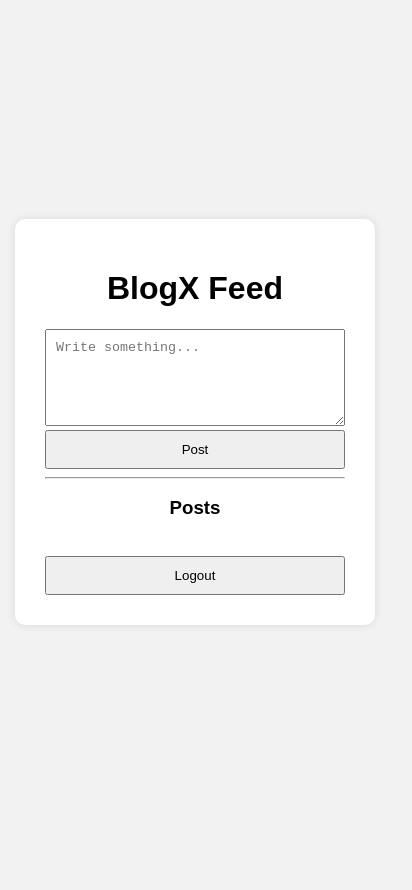
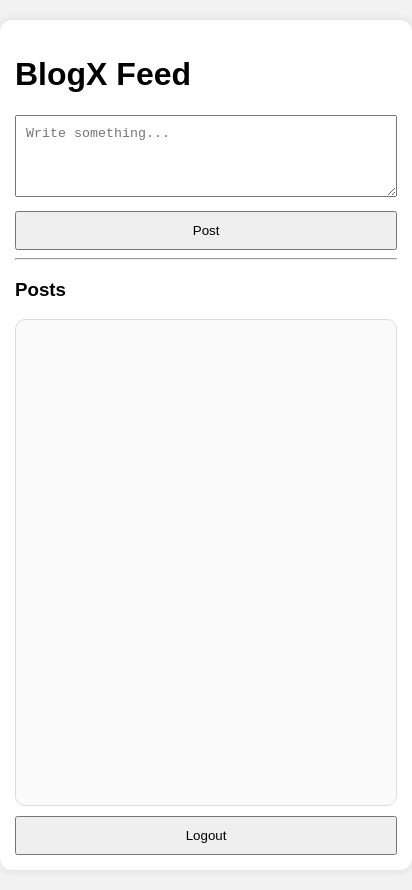
Before and after one commit to Adarsh54321/bloggr, a website: page frontend/feed.html in a window 390 px wide. Shown: the whole page, 412 px wide, since content can reach past the window. Before the commit the page ends 844 px from the top, so only its background shows below. Drawn offline with Linux system fonts and the light colour scheme; no server answers.

Commit message:
Improve feed layout

```diff
--- a/frontend/feed.html
+++ b/frontend/feed.html
@@ -3,15 +3,15 @@
 <head>
     <title>BlogX - Feed</title>
     <link rel="stylesheet" href="style.css">
-
 </head>
 
 <body>
 
-    <div class="container">
+    <div class="feed-container">
+
         <h1>BlogX Feed</h1>
 
-        <textarea id="postContent" placeholder="Write something..." rows="5"></textarea>
+        <textarea id="postContent" placeholder="Write something..." rows="4"></textarea>
 
         <button id="postButton">Post</button>
 
@@ -19,12 +19,13 @@
 
         <h3>Posts</h3>
 
-        <div id="posts"></div>
-
-        <br>
+        <div id="posts" class="posts-container"></div>
 
         <button id="logoutButton">Logout</button>
+
     </div>
+
 <script src="script.js"></script>
+
 </body>
 </html>
--- a/frontend/script.js
+++ b/frontend/script.js
@@ -59,7 +59,7 @@ async function loadPosts() {
 
         postsDiv.innerHTML = "";
 
-        posts.forEach(post => {
+        posts.slice(0, 7).forEach(post => {
             postsDiv.innerHTML += `
                 <div class="post">
                     <strong>${post.author.username}</strong>
--- a/frontend/style.css
+++ b/frontend/style.css
@@ -1,12 +1,10 @@
 body {
     font-family: Arial, sans-serif;
     background-color: #f2f2f2;
-    display: flex;
-    justify-content: center;
-    align-items: center;
-    height: 100vh;
     margin: 0;
 }
+
+/* Login & Register */
 
 .container {
     background: white;
@@ -14,7 +12,11 @@ body {
     width: 300px;
     border-radius: 10px;
     box-shadow: 0 0 10px rgba(0,0,0,0.1);
-    text-align: center;
+
+    position: absolute;
+    top: 50%;
+    left: 50%;
+    transform: translate(-50%, -50%);
 }
 
 input {
@@ -34,14 +36,17 @@ a {
     text-decoration: none;
 }
 
+/* Feed Page */
 
-
-
-
-
-
-
-
+.feed-container {
+    width: 95%;
+    max-width: 1000px;
+    margin: 20px auto;
+    background: white;
+    padding: 20px;
+    border-radius: 12px;
+    box-shadow: 0 0 10px rgba(0,0,0,0.1);
+}
 
 textarea {
     width: 100%;
@@ -50,10 +55,42 @@ textarea {
     resize: vertical;
 }
 
+.posts-container {
+    height: 60vh;
+    overflow-y: auto;
+    border: 1px solid #ddd;
+    border-radius: 10px;
+    padding: 10px;
+    background: #fafafa;
+}
+
 .post {
     text-align: left;
     border: 1px solid #ddd;
-    padding: 10px;
+    padding: 12px;
+    margin-bottom: 10px;
+    border-radius: 8px;
+    background: white;
+    word-wrap: break-word;
+}
+
+.post strong {
+    display: block;
+    margin-bottom: 5px;
+}
+
+#postButton,
+#logoutButton {
     margin-top: 10px;
-    border-radius: 5px;
 }
+
+@media (max-width: 768px) {
+    .feed-container {
+        width: 98%;
+        padding: 15px;
+    }
+
+    .posts-container {
+        height: 55vh;
+    }
+}
```
